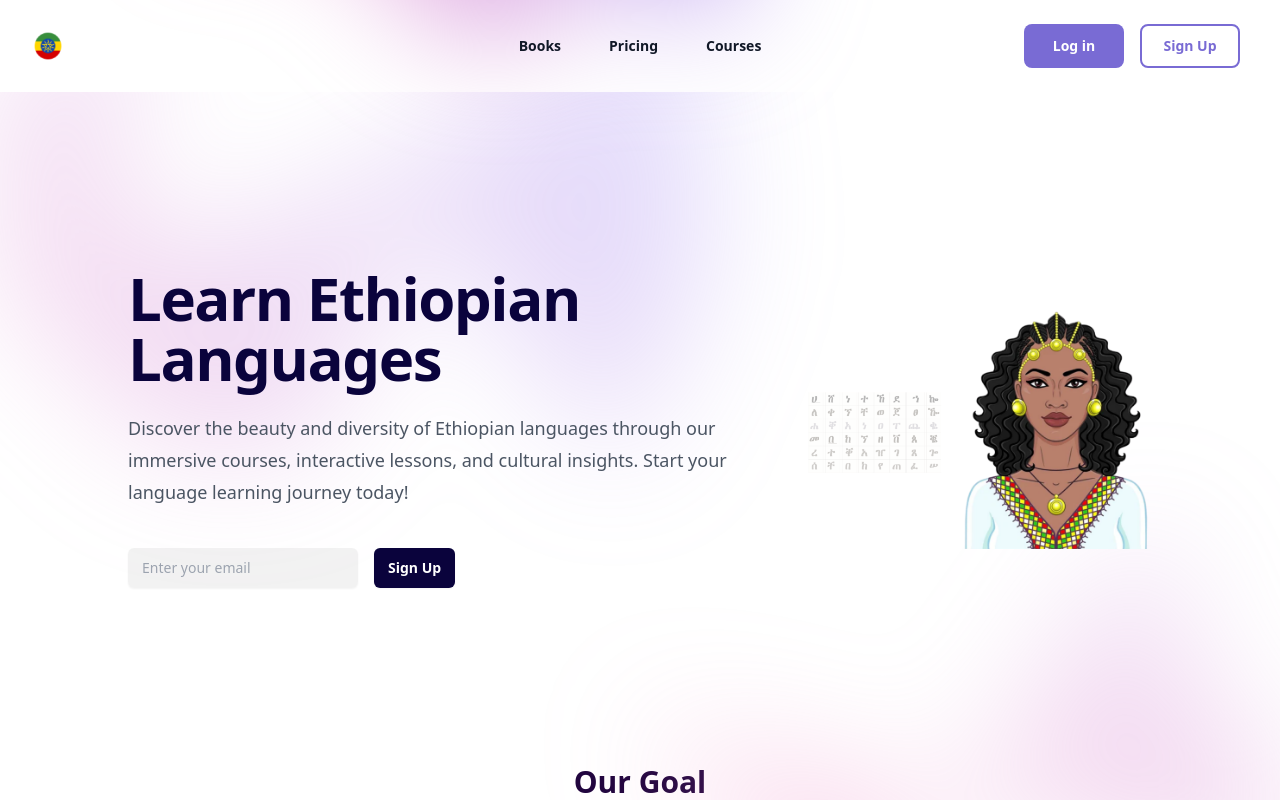
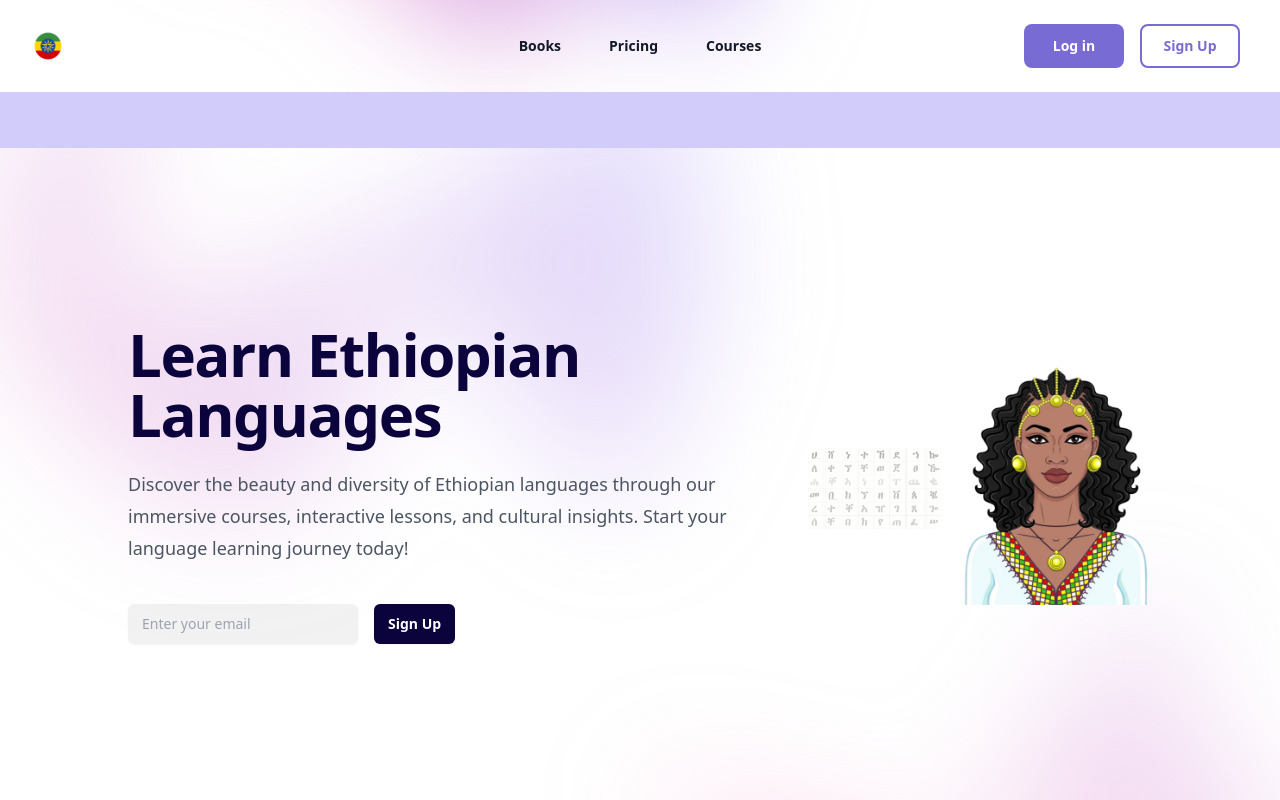
Before and after one commit to nati589/elearning, a React (Create React App) app in the folder client/: page / in a window 1280 px wide. Shown: the top 800 px of the page. Built offline with nearby package versions, Linux system fonts and the light colour scheme.

Commit message:
move styles app and index

```diff
--- a/client/src/App.js
+++ b/client/src/App.js
@@ -1,3 +1,4 @@
+import React from "react";
 import Header from "./components/Header";
 import Subscription from "./components/Subscription";
 import Footer from "./components/Footer";
@@ -8,6 +9,7 @@ import CoursesPage from "./pages/CoursesPage";
 import CourseDetailsPage from "./pages/CourseDetailsPage";
 import TestPage from "./pages/TestPage";
 // import Background from "./components/Background";
+import './styles/App.css'
 
 export default function App() {
   return (
--- a/client/src/components/Header.jsx
+++ b/client/src/components/Header.jsx
@@ -8,8 +8,6 @@ const navigation = [
   { name: "Books", href: "  /books" },
   { name: "Pricing", href: "  /pricing" },
   { name: "Courses", href: "  /courses" },
-  // { name: "Cart", href: "  /coursedetails" },
-  // { name: "My Account", href: "#" },
 ];
 
 function Header() {
@@ -50,8 +48,9 @@ function Header() {
         <SignupModal toggle={toggleSignup} toggleSignin={toggleSignin} />
       )}
 
-      <header className="sticky inset-x-0 top-0 z-30 bg-white">
-        <div
+      <header className="sticky flex flex-col flex-nowrap inset-x-0 top-0 z-30 bg-white">
+        <div>
+         <div
           className="absolute inset-x-0 -top-40 -z-10 transform-gpu overflow-hidden blur-3xl sm:-top-80"
           aria-hidden="true">
           <div
@@ -134,6 +133,11 @@ function Header() {
             </div>
           </Dialog.Panel>
         </Dialog>
+        </div>
+        <div className="w-full h-14 bg-light-purple flex flex-row flex-nowrap justify-center items-center">
+
+
+        </div>
       </header>
     </>
   );
--- a/client/src/index.js
+++ b/client/src/index.js
@@ -1,6 +1,6 @@
 import React from "react";
 import ReactDOM from "react-dom/client";
-import "./index.css";
+import "./styles/index.css";
 import App from "./App";
 import { BrowserRouter } from "react-router-dom";
 // import reportWebVitals from './reportWebVitals';
```
Also changed, not shown: client/src/App.css (deleted), client/src/styles/App.css (added), client/src/styles/index.css (renamed from client/src/index.css).
